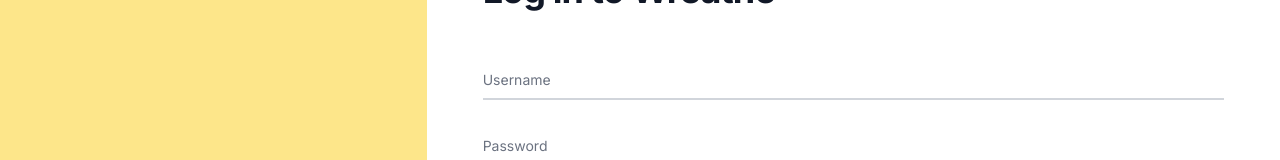
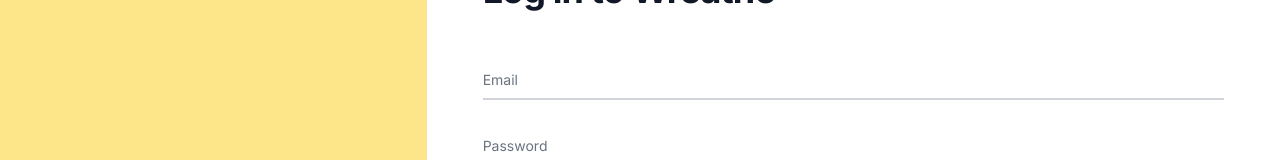
Before and after one commit to prosperitty/wreathe, a Next.js app: page /login in a window 1280 px wide. Shown: the part 300-460 px from the top of the page. Built offline with nearby package versions, Linux system fonts and the light colour scheme.

Commit message:
fixed attribute naming and label naming

```diff
--- a/src/app/(Auth)/login/page.tsx
+++ b/src/app/(Auth)/login/page.tsx
@@ -19,7 +19,7 @@
           htmlFor='floating_email'
           className='peer-focus:font-medium absolute text-sm text-gray-500 dark:text-gray-400 duration-300 transform -translate-y-6 scale-75 top-3 -z-10 origin-[0] peer-focus:left-0 peer-focus:text-blue-600 peer-focus:dark:text-blue-500 peer-placeholder-shown:scale-100 peer-placeholder-shown:translate-y-0 peer-focus:scale-75 peer-focus:-translate-y-6'
         >
-          Username
+          Email
         </label>
       </div>
       <div className='relative z-0 w-full mb-6 group'>
--- a/src/app/(Auth)/register/page.tsx
+++ b/src/app/(Auth)/register/page.tsx
@@ -24,15 +24,15 @@
       </div>
       <div className='relative z-0 w-full mb-6 group'>
         <input
-          type='email'
-          name='username'
-          id='username'
+          type='text'
+          name='floating_username'
+          id='floating_username'
           className='block py-2.5 px-0 w-full text-sm text-gray-900 bg-transparent border-0 border-b-2 border-gray-300 appearance-none dark:text-white dark:border-gray-600 dark:focus:border-blue-500 focus:outline-none focus:ring-0 focus:border-blue-600 peer'
           placeholder=' '
           required
         />
         <label
-          htmlFor='username'
+          htmlFor='floating_username'
           className='peer-focus:font-medium absolute text-sm text-gray-500 dark:text-gray-400 duration-300 transform -translate-y-6 scale-75 top-3 -z-10 origin-[0] peer-focus:left-0 peer-focus:text-blue-600 peer-focus:dark:text-blue-500 peer-placeholder-shown:scale-100 peer-placeholder-shown:translate-y-0 peer-focus:scale-75 peer-focus:-translate-y-6'
         >
           Username
@@ -111,5 +111,5 @@
         Submit
       </button>
     </form>
-  );
+  )
 }
```
